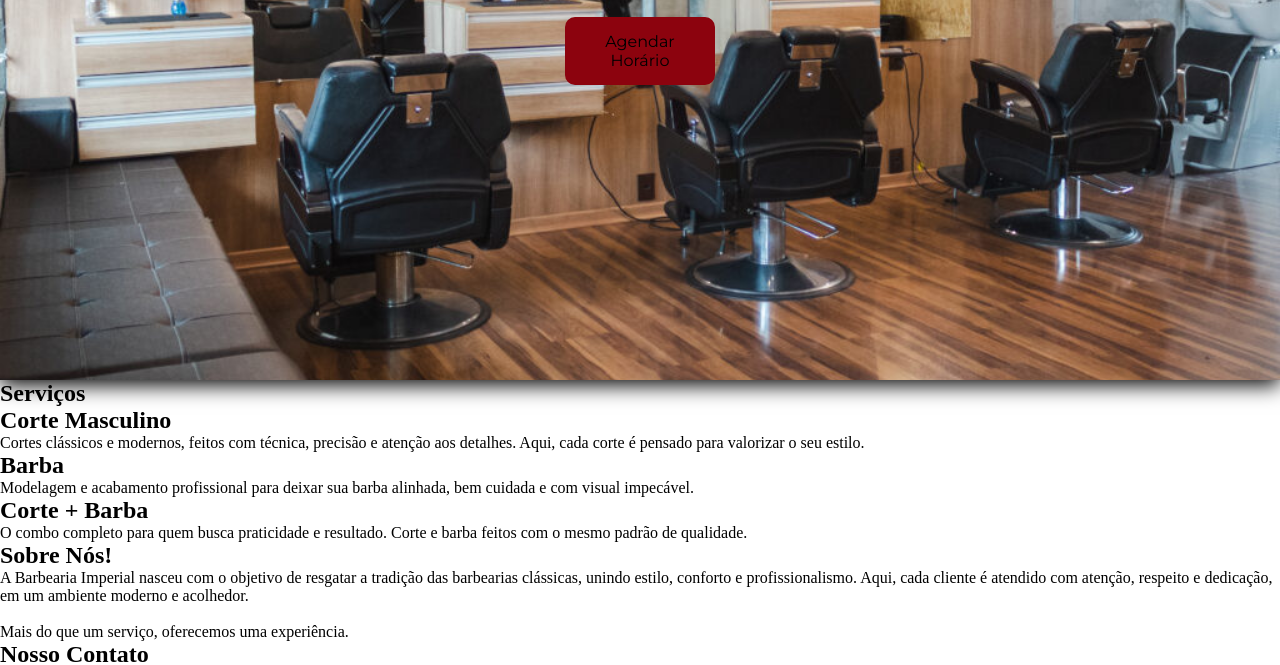
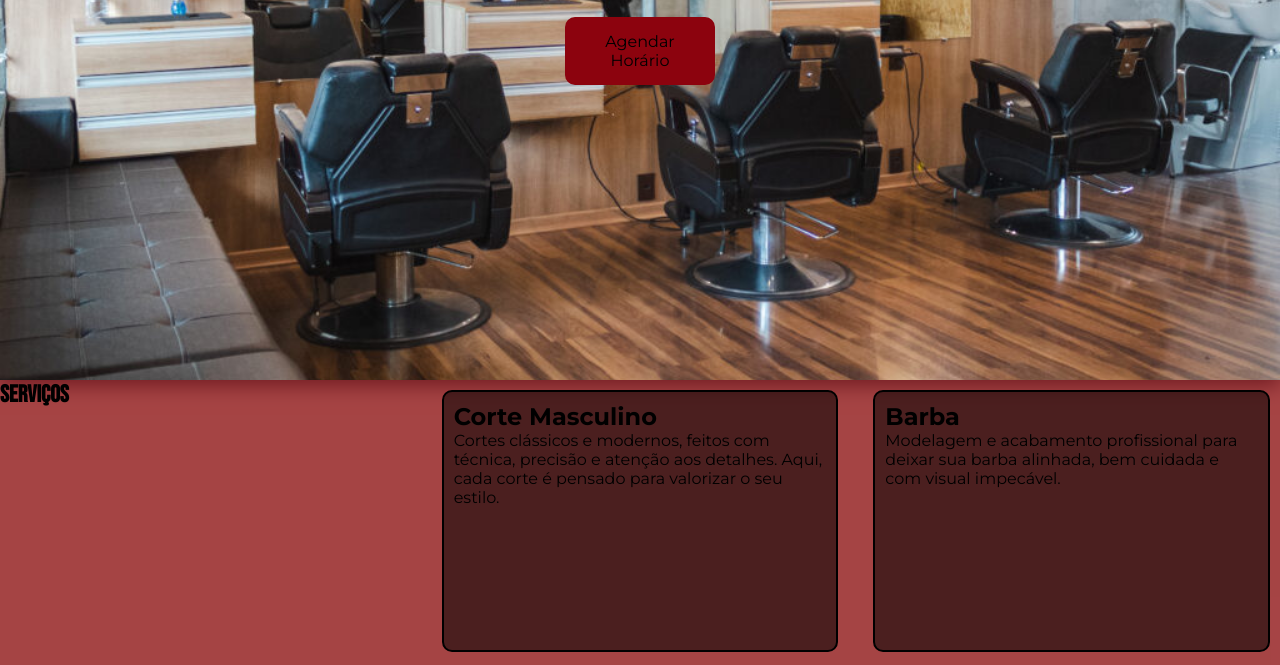
Before and after one commit to santos-dev011/html-css, a plain HTML site: page desafios/desafiopessoal/index.html in a window 1280 px wide. Shown: the part 420-1085 px from the top of the page. Drawn offline with Linux system fonts and the light colour scheme.

Commit message:
uns negocio ai

```diff
--- a/desafios/desafiopessoal/estilo/style.css
+++ b/desafios/desafiopessoal/estilo/style.css
@@ -22,6 +22,11 @@
     margin: 0;
     padding: 0;
 }
+
+body{
+    background-color: var(--cor04);
+}
+
 /* Celular */
 .header{
     position: fixed;
@@ -48,7 +53,7 @@ nav.container {
   width: 100%;
   max-width: 700px; /* mobile e tablet */
   margin: 0 auto;
-  padding: 0 10px;
+  padding: 0 5px;
 
   height: 100%;
   display: flex;
@@ -108,6 +113,42 @@ section#inicio{
     background-position: center center;
     background-size: cover;
 }
+/* Tela de pc */
+@media(min-width: 769px){
+    section.servicos{
+    display: grid;
+    grid-template-columns: repeat(3, 1fr);
+    gap: 15px;
+    height: 70vh;
+    width: 100vw;
+    background-color: #a62631ab;
+    }
+}
+/* celular */
+@media(max-width: 768px){
+section.servicos{
+    display: grid;
+
+    height: 70vh;
+    background-color: #a62631ab;
+}
+}
+article.cortes{
+    display: block;
+    justify-content: center;
+    align-items: center;
+    gap: 20px;
+
+    background-color: rgba(0, 0, 0, 0.541);
+
+
+
+    border: 2px solid black;
+    border-radius: 10px;
+
+    margin: 10px;
+    padding: 10px;
+}
 
 article.botao{
     font-family: var(--fonte02);
@@ -127,10 +168,23 @@ article.botao:hover{
     background-color: #8c030e79;
 }
 
+h1{
+
+    font-family: var(--fonte01);
+}
+
+h2{
+    font-family: var(--fonte02);
+}
+
+p{
+    font-family: var(--fonte02);
+}
+
 a{
     border-color: transparent;
     border-radius: 10px;
-    padding: 5px;
+    padding: 3px;
     margin: 15px;
     text-decoration: none;
     color: var(--cor05);
--- a/desafios/desafiopessoal/index.html
+++ b/desafios/desafiopessoal/index.html
@@ -46,17 +46,17 @@
             </article>
         </section>
 
-        <section>
+        <section class="servicos">
             <h1>Serviços</h1>
-            <article>
+            <article class="cortes">
                 <h2>Corte Masculino</h2>
                 <p>Cortes clássicos e modernos, feitos com técnica, precisão e atenção aos detalhes. Aqui, cada corte é pensado para valorizar o seu estilo.</p>
             </article>
-            <article>
+            <article class="cortes">
                 <h2>Barba</h2>
                 <p>Modelagem e acabamento profissional para deixar sua barba alinhada, bem cuidada e com visual impecável.</p>
             </article>
-            <article>
+            <article class="cortes">
                 <h2>Corte + Barba</h2>
                 <p>O combo completo para quem busca praticidade e resultado. Corte e barba feitos com o mesmo padrão de qualidade.</p>
             </article>
```
